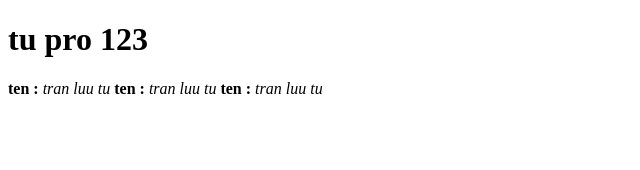
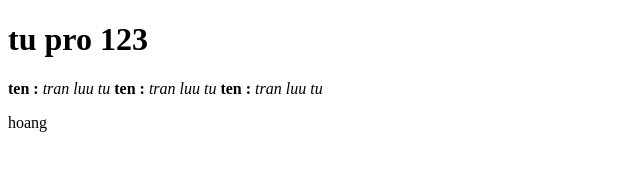
Before and after one commit to soxxam/soxxam.github.io, a plain HTML site: page index.html in a window 1280 px wide. Shown: the full height of the page, 0-640 px from the left. Drawn offline with Linux system fonts and the light colour scheme.

Commit message:
Update index.html

```diff
--- a/index.html
+++ b/index.html
@@ -13,6 +13,8 @@
         <b>ten :</b> <i>tran luu tu</i>
         <b>ten :</b> <i>tran luu tu</i>
         <b>ten :</b> <i>tran luu tu</i>
+
     </div>
+    <p>hoang</p>
 </body>
 </html>
```
